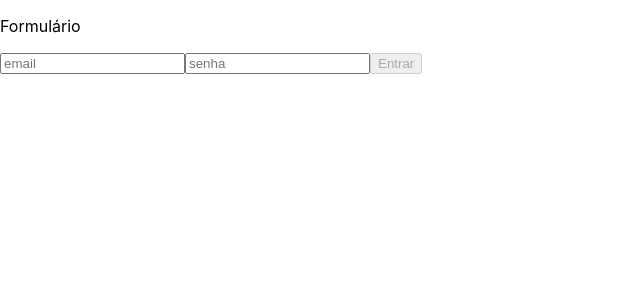
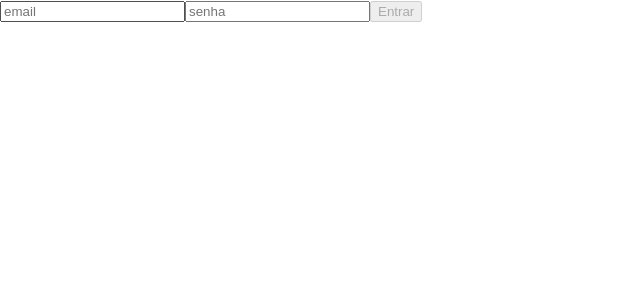
Before and after one commit to cae07/sd-013-a-project-trybewallet, a React (Create React App) app: page / in a window 1280 px wide. Shown: the top 300 px of the page, without its empty margins (0-640 px from the left). Built offline with nearby package versions, Linux system fonts and the light colour scheme.

Commit message:
Retirando paragrafo do formulario

```diff
--- a/src/pages/Login.js
+++ b/src/pages/Login.js
@@ -40,7 +40,6 @@ class Login extends React.Component {
     };
     return (
       <div>
-        <p>Formulário</p>
         <form>
           <label htmlFor="email">
             <input
```
